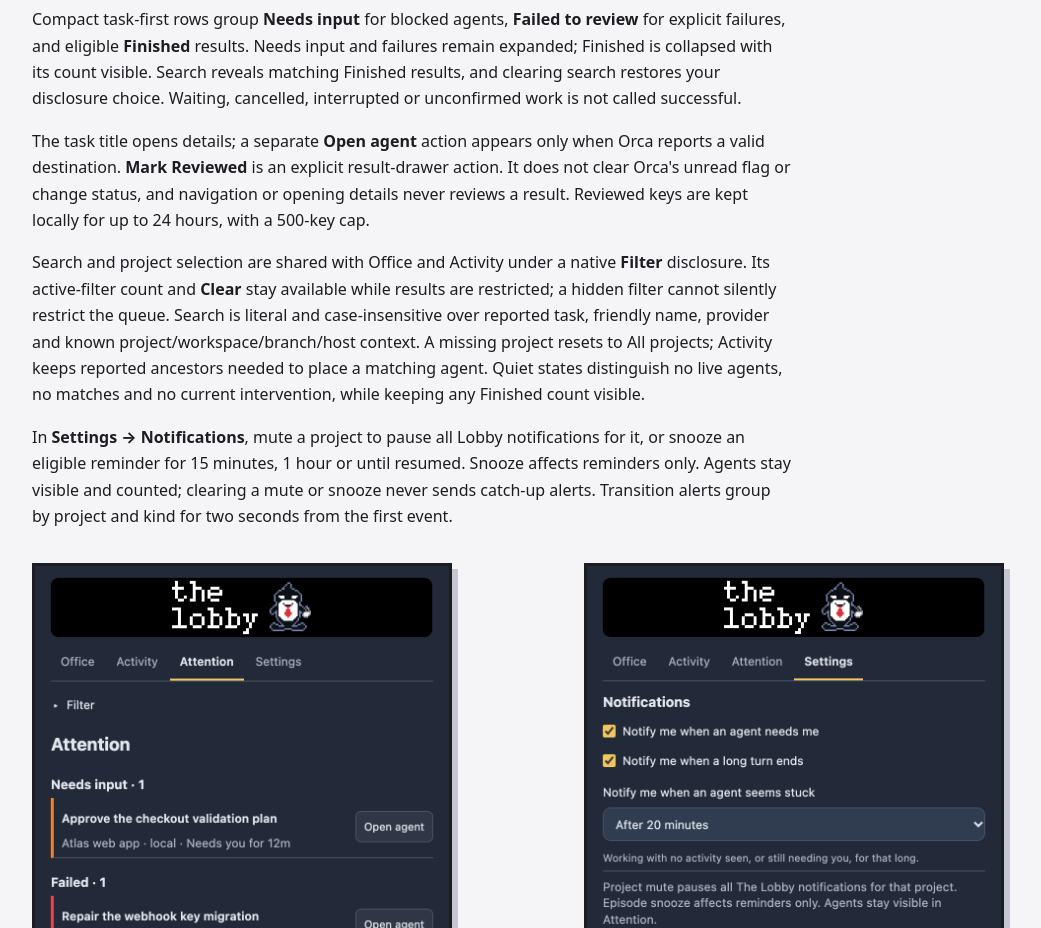
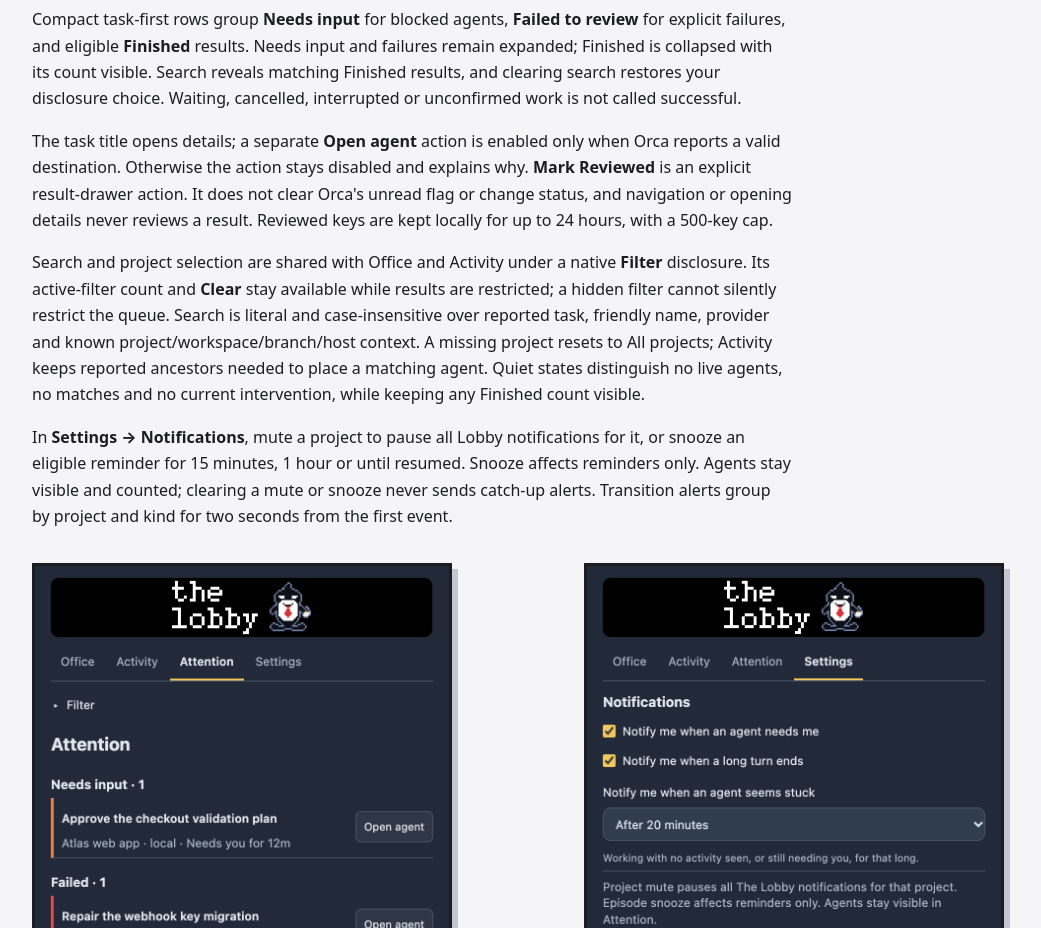
Before and after one commit to Lilykos/orca-the-lobby, a plain HTML site: page docs/index.html in a window 1280 px wide. Shown: the part 2345-3273 px from the top of the page, without its empty margins (68-1109 px from the left). Drawn offline with Linux system fonts and the light colour scheme.

Commit message:
docs: clarify navigation and pending trial gates

```diff
--- a/docs/index.html
+++ b/docs/index.html
@@ -130,7 +130,7 @@
       <div class="text">
         <h3>Attention: the next thing to look at</h3>
         <p>Compact task-first rows group <strong>Needs input</strong> for blocked agents, <strong>Failed to review</strong> for explicit failures, and eligible <strong>Finished</strong> results. Needs input and failures remain expanded; Finished is collapsed with its count visible. Search reveals matching Finished results, and clearing search restores your disclosure choice. Waiting, cancelled, interrupted or unconfirmed work is not called successful.</p>
-        <p>The task title opens details; a separate <strong>Open agent</strong> action appears only when Orca reports a valid destination. <strong>Mark Reviewed</strong> is an explicit result-drawer action. It does not clear Orca's unread flag or change status, and navigation or opening details never reviews a result. Reviewed keys are kept locally for up to 24 hours, with a 500-key cap.</p>
+        <p>The task title opens details; a separate <strong>Open agent</strong> action is enabled only when Orca reports a valid destination. Otherwise the action stays disabled and explains why. <strong>Mark Reviewed</strong> is an explicit result-drawer action. It does not clear Orca's unread flag or change status, and navigation or opening details never reviews a result. Reviewed keys are kept locally for up to 24 hours, with a 500-key cap.</p>
         <p>Search and project selection are shared with Office and Activity under a native <strong>Filter</strong> disclosure. Its active-filter count and <strong>Clear</strong> stay available while results are restricted; a hidden filter cannot silently restrict the queue. Search is literal and case-insensitive over reported task, friendly name, provider and known project/workspace/branch/host context. A missing project resets to All projects; Activity keeps reported ancestors needed to place a matching agent. Quiet states distinguish no live agents, no matches and no current intervention, while keeping any Finished count visible.</p>
         <p>In <strong>Settings → Notifications</strong>, mute a project to pause all Lobby notifications for it, or snooze an eligible reminder for 15 minutes, 1 hour or until resumed. Snooze affects reminders only. Agents stay visible and counted; clearing a mute or snooze never sends catch-up alerts. Transition alerts group by project and kind for two seconds from the first event.</p>
       </div>
```
Also changed, not shown: 1 other file.
